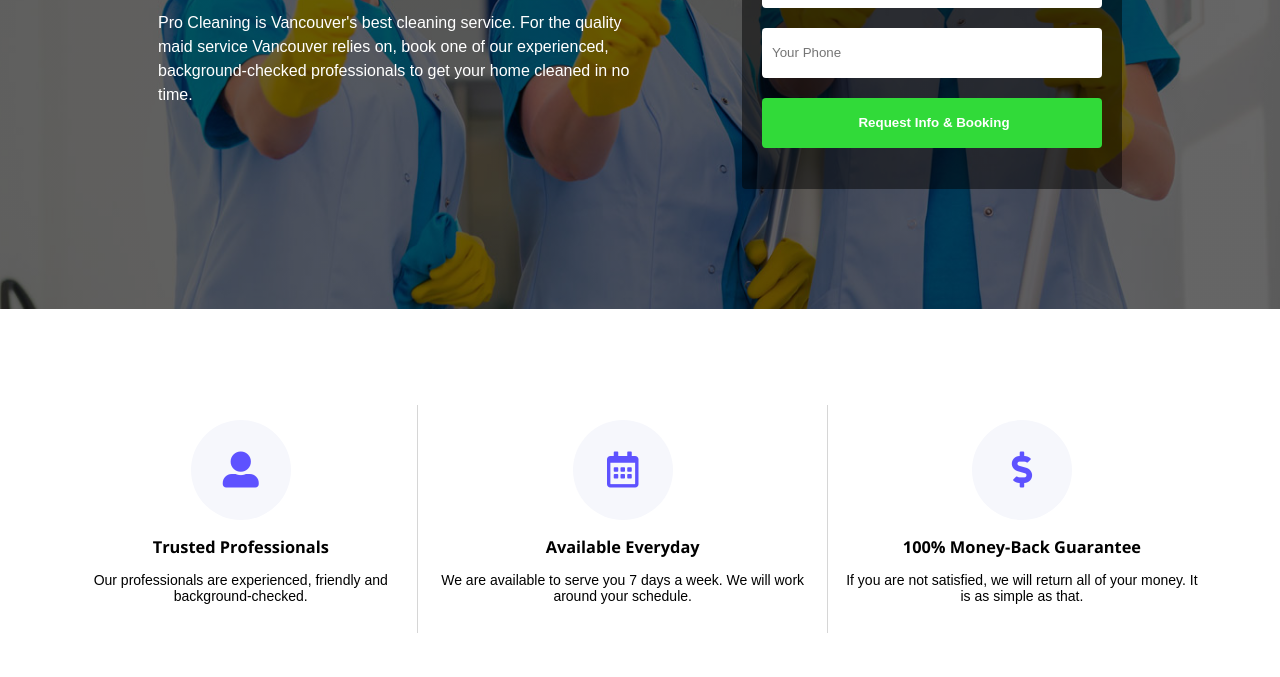
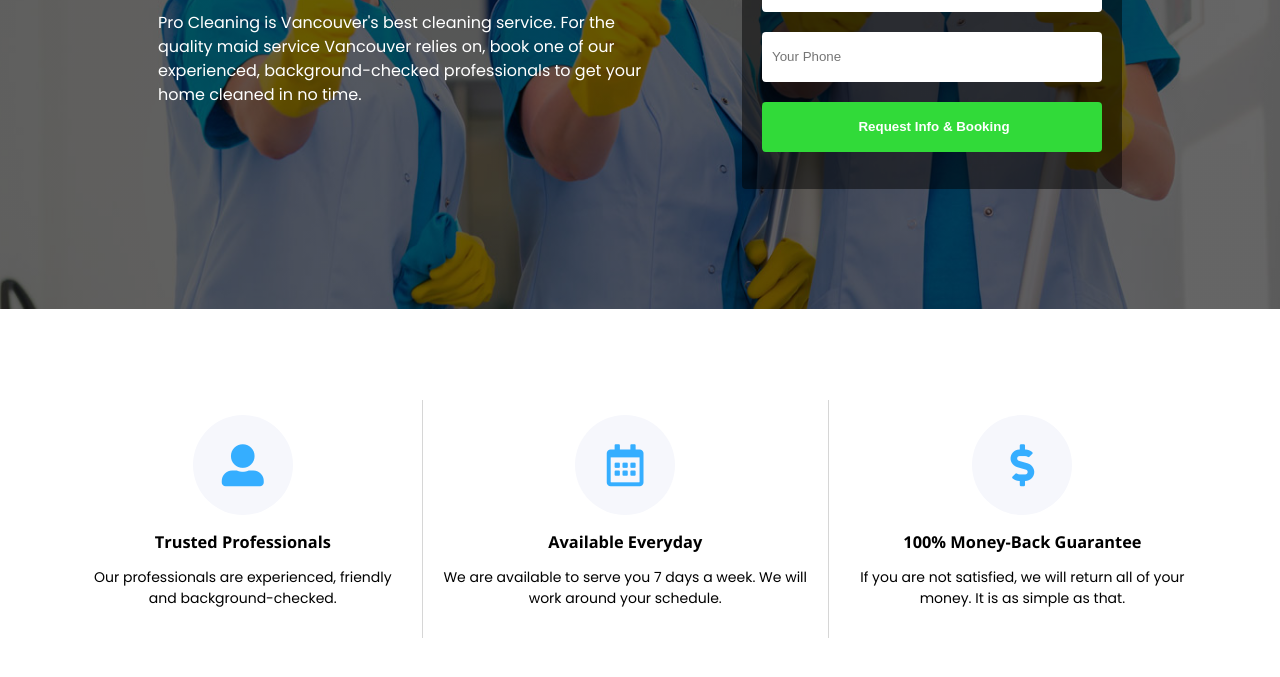
Before and after one commit to chrismadufor/Pro-Cleaners, a plain HTML site: page index.html in a window 1280 px wide. Shown: the part 371-1048 px from the top of the page. Drawn offline with nearby package versions, Linux system fonts and the light colour scheme.

Commit message:
Add files via upload

```diff
--- a/styles.css
+++ b/styles.css
@@ -1,4 +1,4 @@
-@import url("https://fonts.googleapis.com/css2?family=Open+Sans:wght@300;400;500;700&family=Rubik:wght@300;400;500;700&display=swap");
+@import url("https://fonts.googleapis.com/css2?family=Open+Sans:wght@300;400;500;700&family=Poppins:wght@300;400;500;700family=Rubik:wght@300;400;500;700&display=swap");
 * {
   box-sizing: border-box;
 }
@@ -103,7 +103,7 @@ input {
 .icon i.fas,
 .icon i.far {
   font-size: 28px;
-  color: rgb(94, 82, 255);
+  color: rgb(53, 174, 255);
 }
 .testimonials {
   background-color: #eee;
@@ -114,9 +114,6 @@ input {
   font-size: 18px;
 }
 .testimonial-item {
-  /* display: flex;
-  flex-direction: column;
-  justify-content: center; */
   text-align: center;
   padding: 10px 0;
   margin-bottom: 20px;
@@ -215,7 +212,7 @@ footer p {
   }
   .icon i.fas,
   .icon i.far {
-    font-size: 36px;
+    font-size: 42px;
   }
   .testimonials {
     padding: 20px 0;
```
